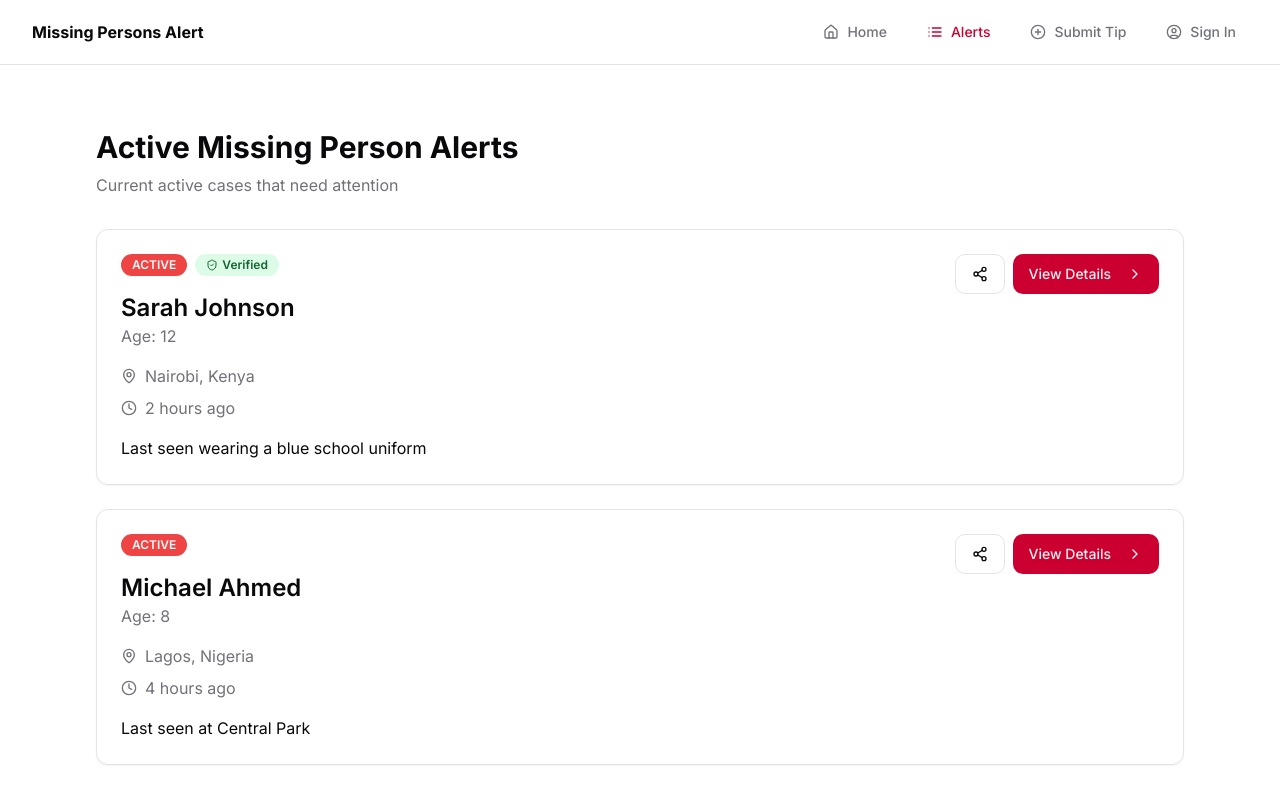
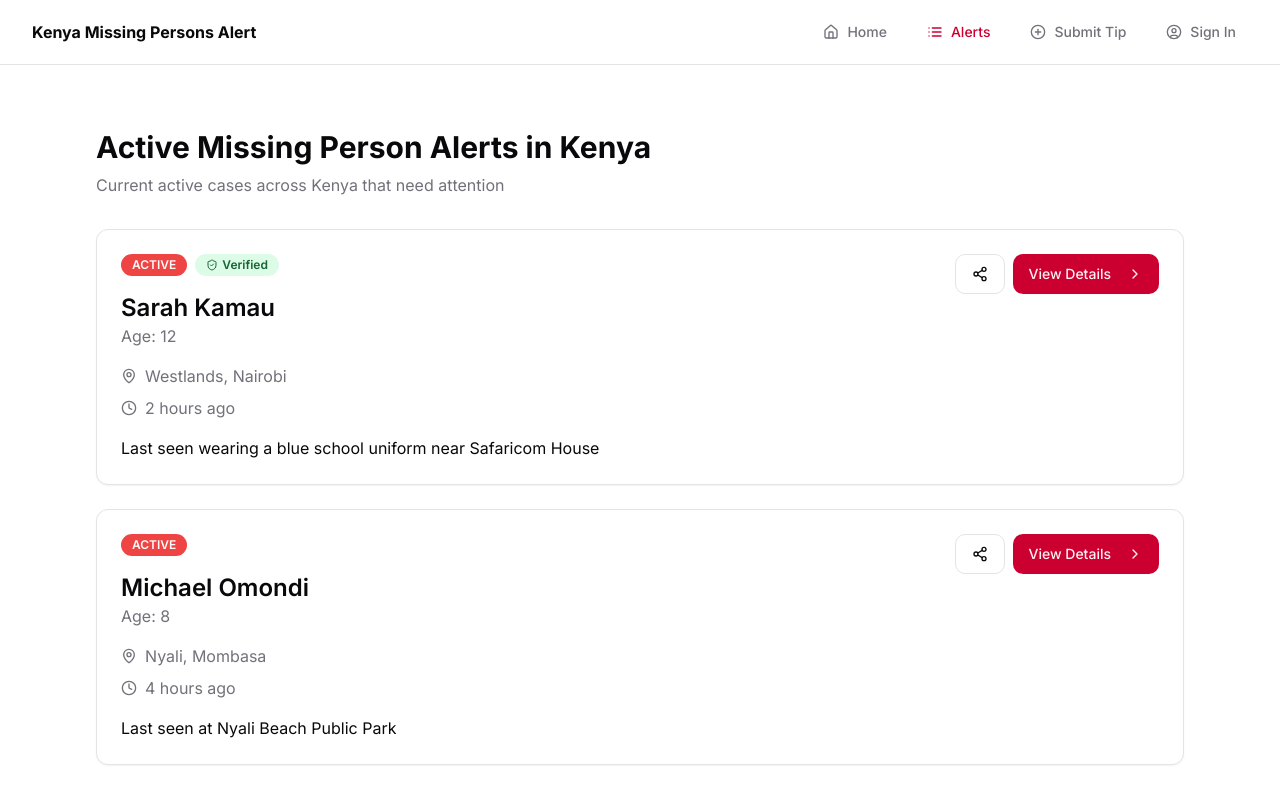
Before and after one commit to misc1738/amber-alert-system, a React (Vite) app: page /alerts in a window 1280 px wide. Shown: the top 804 px of the page. Built offline with nearby package versions, Linux system fonts and the light colour scheme.

Commit message:
Localize application to Kenya
Localize all content and components to reflect a Kenyan context.

```diff
--- a/src/components/ActiveAlerts.tsx
+++ b/src/components/ActiveAlerts.tsx
@@ -1,4 +1,3 @@
-
 import { motion } from "framer-motion";
 import { Card } from "@/components/ui/card";
 import { Badge } from "@/components/ui/badge";
@@ -7,7 +6,7 @@ import { Button } from "@/components/ui/button";
 import { Link } from "react-router-dom";
 
 const ActiveAlerts = () => {
-  // Mock data - in a real app, this would come from an API
+  // Kenyan-specific data
   const alerts = [
     {
       id: 1,
@@ -19,7 +18,7 @@ const ActiveAlerts = () => {
     },
     {
       id: 2,
-      location: "Lagos, Nigeria",
+      location: "Mombasa, Kenya",
       timeElapsed: "4 hours ago",
       status: "Active",
       isVerified: false,
@@ -27,7 +26,7 @@ const ActiveAlerts = () => {
     },
     {
       id: 3,
-      location: "Cairo, Egypt",
+      location: "Kisumu, Kenya",
       timeElapsed: "6 hours ago",
       status: "Active",
       isVerified: true,
@@ -38,7 +37,7 @@ const ActiveAlerts = () => {
   const handleShare = async (alertId: number) => {
     try {
       await navigator.share({
-        title: 'Missing Child Alert',
+        title: 'Missing Child Alert - Kenya',
         text: `Missing child alert in ${alerts.find(a => a.id === alertId)?.location}`,
         url: window.location.href,
       });
@@ -62,7 +61,7 @@ const ActiveAlerts = () => {
               <div>
                 <h2 className="text-3xl font-bold tracking-tight">Active Alerts</h2>
                 <p className="text-muted-foreground">
-                  Current missing children reports in your region
+                  Current missing children reports across Kenya
                 </p>
               </div>
               <Button asChild>
--- a/src/components/Navigation.tsx
+++ b/src/components/Navigation.tsx
@@ -18,7 +18,7 @@ const Navigation = () => {
       <div className="container flex h-16 items-center">
         <div className="mr-4 hidden md:flex">
           <Link to="/" className="mr-6 flex items-center space-x-2">
-            <span className="font-bold">Missing Persons Alert</span>
+            <span className="font-bold">Kenya Missing Persons Alert</span>
           </Link>
         </div>
         <div className="flex flex-1 items-center justify-between space-x-2 md:justify-end">
--- a/src/components/SearchAlerts.tsx
+++ b/src/components/SearchAlerts.tsx
@@ -1,3 +1,4 @@
+
 import { useState } from "react";
 import { Search, Filter } from "lucide-react";
 import { Card } from "@/components/ui/card";
@@ -36,7 +37,7 @@ const SearchAlerts = () => {
                   Search Active Alerts
                 </h2>
                 <p className="text-muted-foreground">
-                  Search for missing children cases by name, location, or case number
+                  Search for missing children cases across Kenya by name, location, or case number
                 </p>
               </div>
 
@@ -87,12 +88,14 @@ const SearchAlerts = () => {
 
                     <Select value={location} onValueChange={setLocation}>
                       <SelectTrigger>
-                        <SelectValue placeholder="Location" />
+                        <SelectValue placeholder="County" />
                       </SelectTrigger>
                       <SelectContent>
                         <SelectItem value="nairobi">Nairobi</SelectItem>
-                        <SelectItem value="lagos">Lagos</SelectItem>
-                        <SelectItem value="cairo">Cairo</SelectItem>
+                        <SelectItem value="mombasa">Mombasa</SelectItem>
+                        <SelectItem value="kisumu">Kisumu</SelectItem>
+                        <SelectItem value="nakuru">Nakuru</SelectItem>
+                        <SelectItem value="uasin-gishu">Uasin Gishu</SelectItem>
                       </SelectContent>
                     </Select>
                   </div>
--- a/src/components/TipSubmission.tsx
+++ b/src/components/TipSubmission.tsx
@@ -44,7 +44,7 @@ const TipSubmission = () => {
       setIsSubmitted(true);
       toast({
         title: "Tip Submitted",
-        description: "Thank you for your information. Authorities have been notified.",
+        description: "Thank you for your information. Kenyan authorities have been notified.",
         variant: "default"
       });
     }, 1500);
@@ -62,7 +62,7 @@ const TipSubmission = () => {
                   Submit a Tip
                 </h2>
                 <p className="text-muted-foreground">
-                  If you have information about a missing child, please share it with us. All tips are kept confidential.
+                  If you have information about a missing child in Kenya, please share it with us. All tips are kept confidential.
                 </p>
               </div>
 
@@ -73,7 +73,7 @@ const TipSubmission = () => {
                   </div>
                   <h3 className="text-xl font-medium">Tip Submitted Successfully</h3>
                   <p className="text-muted-foreground">
-                    Thank you for your information. Your tip has been forwarded to the appropriate authorities.
+                    Thank you for your information. Your tip has been forwarded to the appropriate Kenyan authorities.
                   </p>
                   <Button
                     variant="outline"
@@ -94,12 +94,12 @@ const TipSubmission = () => {
                 <form onSubmit={handleSubmit} className="space-y-4">
                   <div className="space-y-2">
                     <label htmlFor="location" className="block text-sm font-medium">
-                      Location of Sighting
+                      Location of Sighting in Kenya
                     </label>
                     <Input
                       id="location"
                       name="location"
-                      placeholder="e.g. Westlands area, Nairobi"
+                      placeholder="e.g. Westlands, Nairobi or Diani, Kwale County"
                       required
                       value={formData.location}
                       onChange={handleChange}
@@ -133,7 +133,7 @@ const TipSubmission = () => {
                       onChange={handleChange}
                     />
                     <p className="text-xs text-muted-foreground">
-                      We respect your privacy. This information will only be used if authorities need additional details.
+                      We respect your privacy. This information will only be used if Kenyan authorities need additional details.
                     </p>
                   </div>
 
--- a/src/components/VolunteerRegistration.tsx
+++ b/src/components/VolunteerRegistration.tsx
@@ -23,7 +23,7 @@ const VolunteerRegistration = () => {
     console.log("Volunteer registration:", formData);
     toast({
       title: "Registration Successful",
-      description: "Thank you for volunteering. We will contact you soon.",
+      description: "Thank you for volunteering. We will contact you soon to help with missing children cases in Kenya.",
     });
     setFormData({
       name: "",
@@ -49,7 +49,7 @@ const VolunteerRegistration = () => {
               <h2 className="text-2xl font-bold">Volunteer Registration</h2>
             </div>
             <p className="text-muted-foreground">
-              Join our network of volunteers to help in search efforts and support missing children cases
+              Join our network of volunteers to help in search efforts and support missing children cases across Kenya
             </p>
 
             <form onSubmit={handleSubmit} className="space-y-4">
@@ -70,14 +70,14 @@ const VolunteerRegistration = () => {
               />
               <Input
                 type="tel"
-                placeholder="Phone Number"
+                placeholder="Phone Number (e.g. 07XX XXX XXX)"
                 name="phone"
                 value={formData.phone}
                 onChange={handleChange}
                 required
               />
               <Input
-                placeholder="Location"
+                placeholder="County/Location in Kenya"
                 name="location"
                 value={formData.location}
                 onChange={handleChange}
--- a/src/pages/Alerts.tsx
+++ b/src/pages/Alerts.tsx
@@ -6,35 +6,35 @@ import { MapPin, Clock, Share2, ShieldCheck, ChevronRight } from "lucide-react";
 import { Link } from "react-router-dom";
 
 const Alerts = () => {
-  // Mock data - in a real app, this would come from an API
+  // Kenya-specific data
   const alerts = [
     {
       id: 1,
-      name: "Sarah Johnson",
+      name: "Sarah Kamau",
       age: 12,
-      location: "Nairobi, Kenya",
+      location: "Westlands, Nairobi",
       timeElapsed: "2 hours ago",
       status: "Active",
       isVerified: true,
-      description: "Last seen wearing a blue school uniform",
+      description: "Last seen wearing a blue school uniform near Safaricom House",
     },
     {
       id: 2,
-      name: "Michael Ahmed",
+      name: "Michael Omondi",
       age: 8,
-      location: "Lagos, Nigeria",
+      location: "Nyali, Mombasa",
       timeElapsed: "4 hours ago",
       status: "Active",
       isVerified: false,
-      description: "Last seen at Central Park",
+      description: "Last seen at Nyali Beach Public Park",
     },
   ];
 
   const handleShare = async (alertId: number) => {
     try {
       await navigator.share({
-        title: 'Missing Child Alert',
-        text: `Missing child alert for case #${alertId}`,
+        title: 'Missing Child Alert - Kenya',
+        text: `Missing child alert for case #${alertId} in Kenya`,
         url: window.location.href,
       });
     } catch (error) {
@@ -47,8 +47,8 @@ const Alerts = () => {
       <div className="container max-w-6xl mx-auto">
         <div className="space-y-8">
           <div className="space-y-2">
-            <h1 className="text-3xl font-bold">Active Missing Person Alerts</h1>
-            <p className="text-muted-foreground">Current active cases that need attention</p>
+            <h1 className="text-3xl font-bold">Active Missing Person Alerts in Kenya</h1>
+            <p className="text-muted-foreground">Current active cases across Kenya that need attention</p>
           </div>
 
           <div className="grid gap-6">
--- a/src/pages/Auth.tsx
+++ b/src/pages/Auth.tsx
@@ -13,7 +13,7 @@ const Auth = () => {
           </CardHeader>
           <CardContent className="space-y-4">
             <p className="text-sm text-muted-foreground">
-              Please sign in to access administrative features and volunteer registration.
+              Please sign in to access administrative features and volunteer registration for the Kenya Missing Persons Alert system.
             </p>
             <Button className="w-full">
               <LogIn className="mr-2 h-4 w-4" />
--- a/src/pages/CaseDetails.tsx
+++ b/src/pages/CaseDetails.tsx
@@ -9,26 +9,26 @@ import { Link } from "react-router-dom";
 const CaseDetails = () => {
   const { id } = useParams();
 
-  // Mock data - in a real app, this would fetch based on the ID
+  // Kenya-specific mock data
   const caseDetails = {
     id: Number(id),
-    name: "Sarah Johnson",
+    name: "Sarah Kamau",
     age: 12,
-    location: "Nairobi, Kenya",
+    location: "Westlands, Nairobi",
     timeElapsed: "2 hours ago",
     status: "Active",
     isVerified: true,
-    description: "Last seen wearing a blue school uniform",
-    lastSeen: "Central Business District",
-    physicalDescription: "Height: 5'2\", Brown hair, Brown eyes",
-    contactInfo: "Police Hotline: 0800-999-999",
+    description: "Last seen wearing a blue school uniform near Safaricom House",
+    lastSeen: "Walking from Brookhouse School towards Sarit Centre",
+    physicalDescription: "Height: 155cm, Dark hair, Brown eyes, Medium build",
+    contactInfo: "DCI Child Protection Unit: 0800-722-203 | Westlands Police Station: 020-4443887",
   };
 
   const handleShare = async () => {
     try {
       await navigator.share({
         title: `Missing Child Alert - ${caseDetails.name}`,
-        text: `Please help find ${caseDetails.name}, age ${caseDetails.age}. Last seen in ${caseDetails.location}.`,
+        text: `Please help find ${caseDetails.name}, age ${caseDetails.age}. Last seen in ${caseDetails.location}, Kenya.`,
         url: window.location.href,
       });
     } catch (error) {
```
Also changed, not shown: src/components/AlertMap.tsx (+7 -5 lines), src/components/SuccessStories.tsx (+6 -6 lines).
